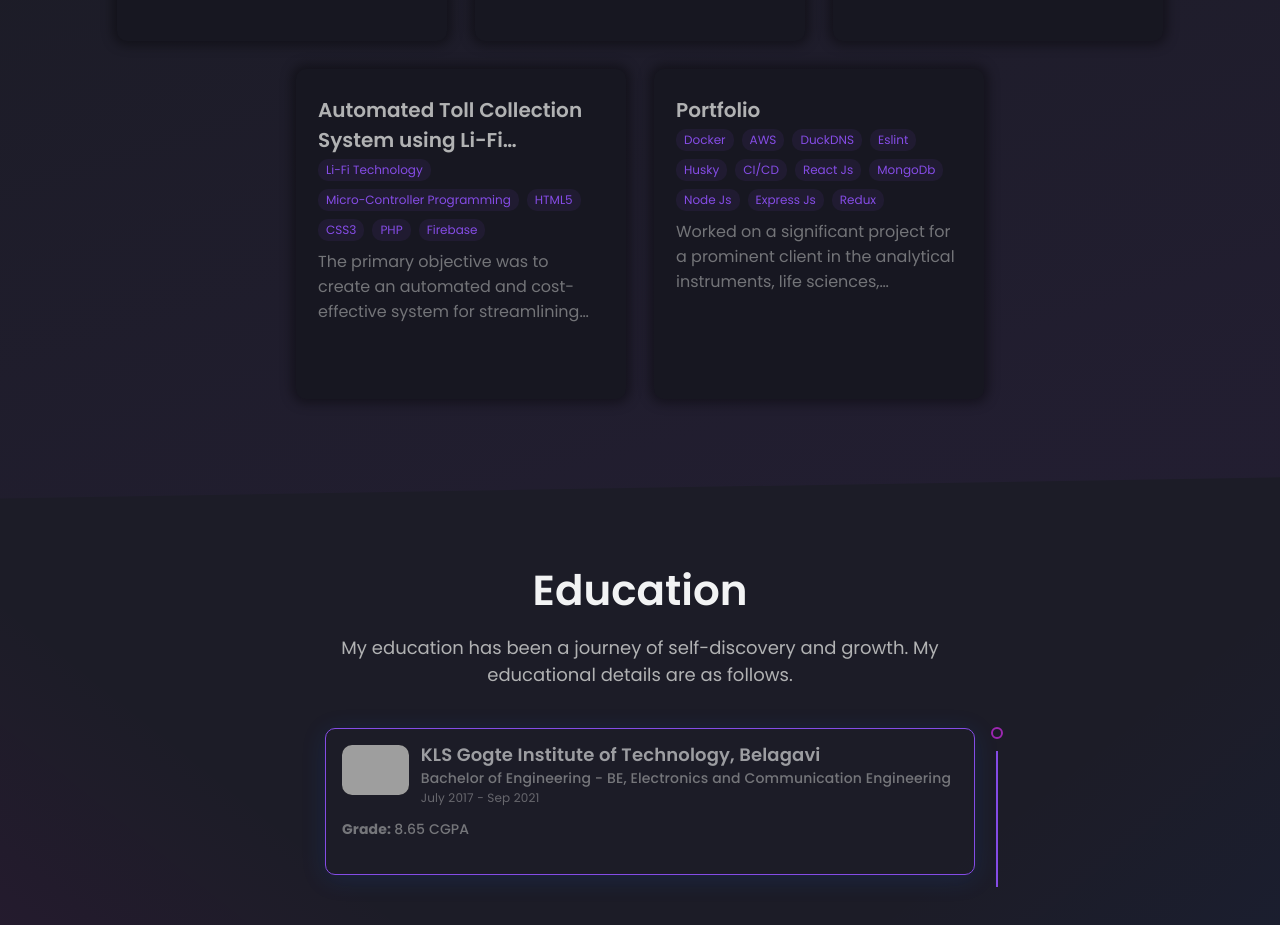
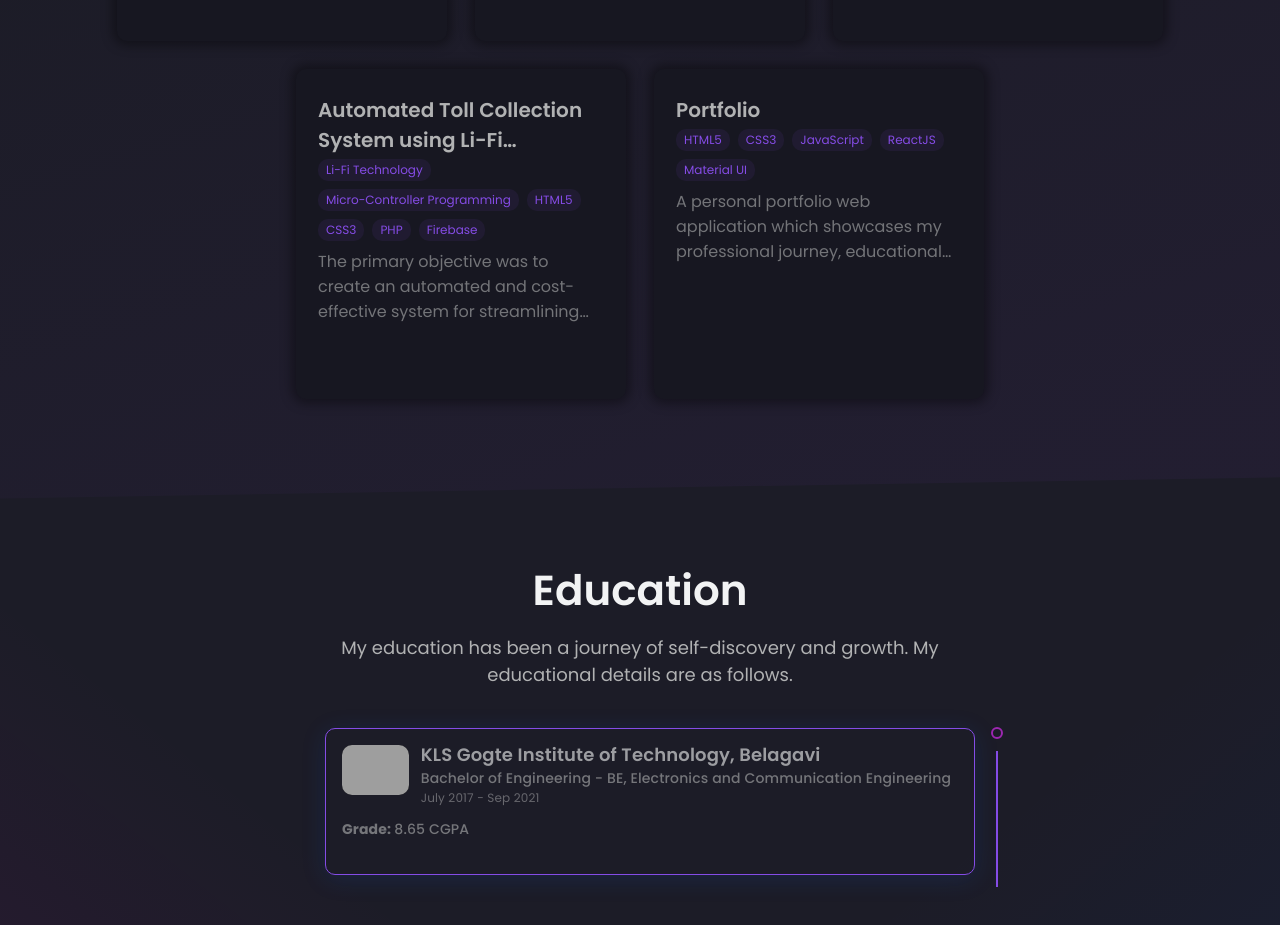
Before and after one commit to Shreyas-Lalge/Shreyas-Portfolio, a React (Create React App) app: page / in a window 1280 px wide. Shown: the part 2900-3825 px from the top of the page. Built offline with nearby package versions, Linux system fonts and the light colour scheme; grey boxes are pictures that could not be loaded.

Commit message:
"updated data"

```diff
--- a/src/data/constants.js
+++ b/src/data/constants.js
@@ -248,21 +248,15 @@ export const Bio = {
       title: "Portfolio",
       // date: "",
       description:
-        "Worked on a significant project for a prominent client in the analytical instruments, life sciences, diagnostics, pharmaceuticals, and biotechnology sector. The project involved the development of a specialized module designed to display comprehensive information and metadata for individual products. Additionally, the module included a versatile functionality allowing users to download the metadata in various formats. Received “Bravo” reward for the project contribution",
+        "A personal portfolio web application which showcases my professional journey, educational background, and skills, etc. Built using HTML5, CSS3, React, JavaScript and Material UI, it serves as a comprehensive platform for presenting my experiences and qualifications.",
       image:
         "",
       tags: [
-        "Docker",
-        "AWS",
-        "DuckDNS",
-        "Eslint",
-        "Husky",
-        "CI/CD",
-        "React Js",
-        "MongoDb",
-        "Node Js",
-        "Express Js",
-        "Redux",
+        "HTML5",
+        "CSS3",
+        "JavaScript",
+        "ReactJS",
+        "Material UI",
       ],
       category: "Personal Project Work",
       // github: "",
```
